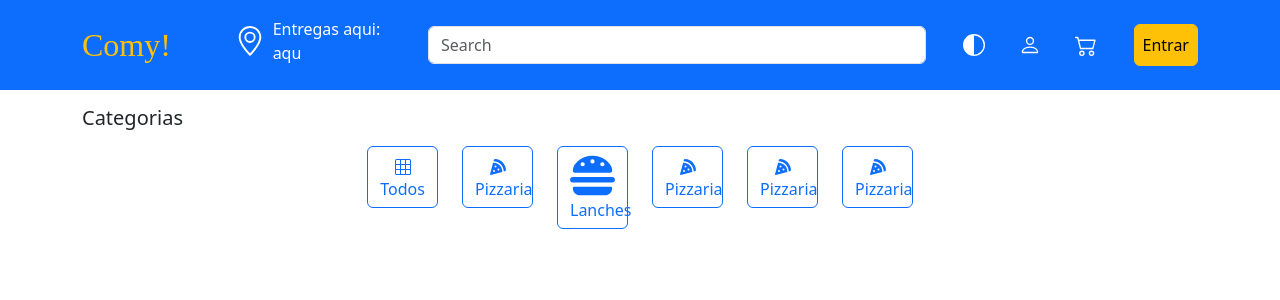
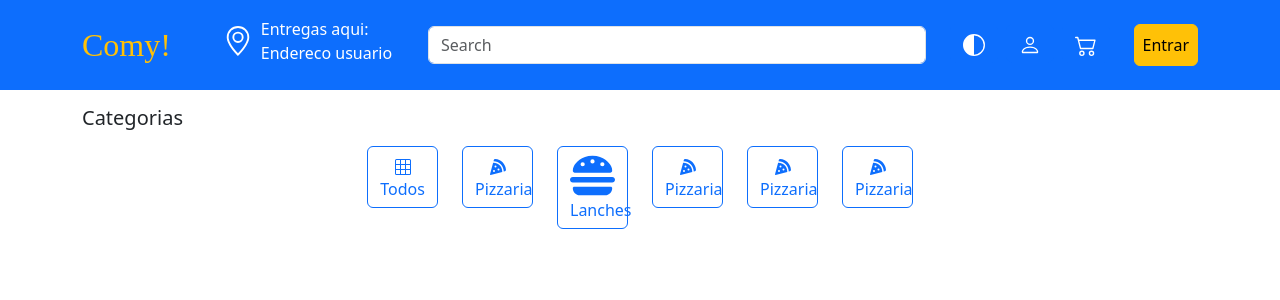
Before and after one commit to comy-delivery/comy-delivery-front, an Angular app: page / in a window 1280 px wide. Shown: the top 300 px of the page. Built offline with nearby package versions, Linux system fonts and the light colour scheme; a web font is replaced by a local one.

Commit message:
Feat: icon

```diff
--- a/src/app/components/navbar/navbar.html
+++ b/src/app/components/navbar/navbar.html
@@ -40,7 +40,7 @@
         </li>
         <li class="nav-item text-white">
           Entregas aqui:
-          <p class="m-0">aqu</p>
+          <p class="m-0">Endereco usuario</p>
         </li>
       </ul>
       <form class="d-flex w-50" role="search">
--- a/src/index.html
+++ b/src/index.html
@@ -2,10 +2,10 @@
 <html lang="en">
   <head>
     <meta charset="utf-8" />
-    <title>ComyDeliveryFront</title>
+    <title>Comy | Delivery</title>
     <base href="/" />
     <meta name="viewport" content="width=device-width, initial-scale=1" />
-    <link rel="icon" type="image/x-icon" href="favicon.ico" />
+    <link rel="icon" type="image/x-icon" href="comy-icon.png" />
     <link
       href="https://cdn.jsdelivr.net/npm/bootstrap@5.3.8/dist/css/bootstrap.min.css"
       rel="stylesheet"
```
Also changed, not shown: public/comy-icon.png (added).
